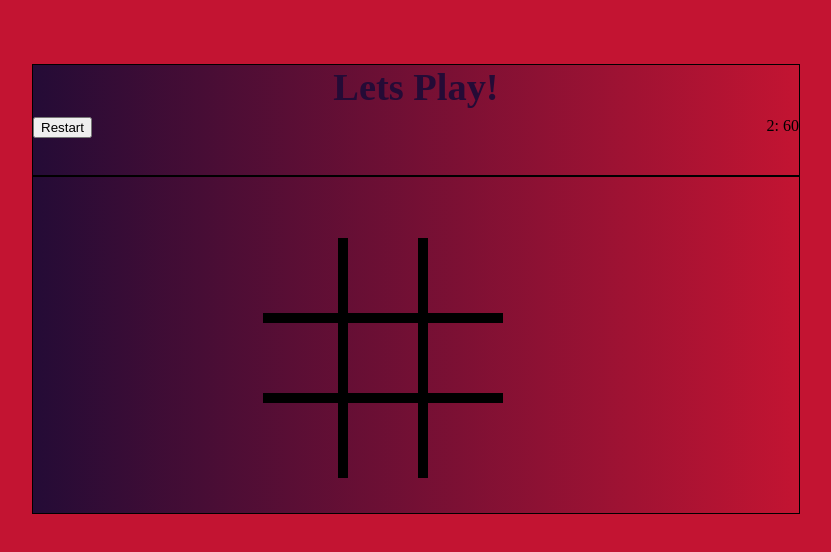
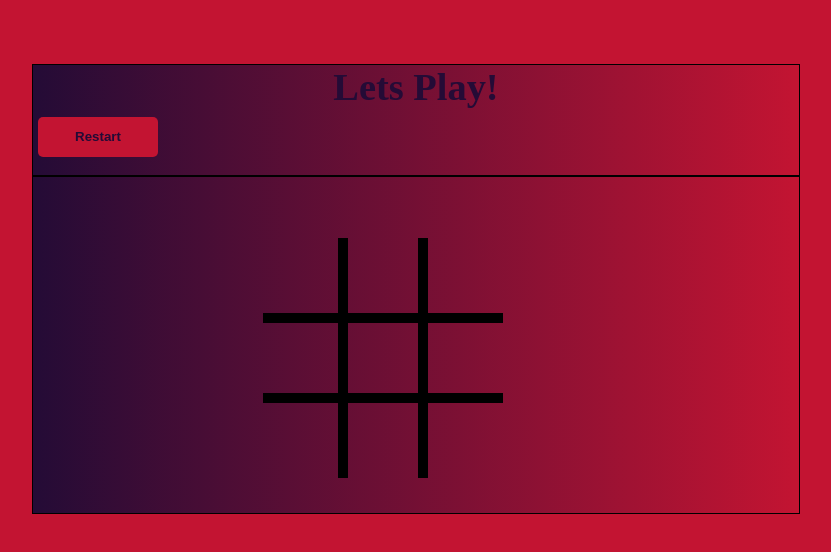
Before and after one commit to muhammadminhaj786/tic-tac-toe-game, a plain HTML site: page index.html in a window 1280 px wide. Shown: the whole page, without its empty margins (224-1055 px from the left). Drawn offline with Linux system fonts and the light colour scheme.

Commit message:
finally done

```diff
--- a/index.html
+++ b/index.html
@@ -12,8 +12,8 @@
       <div class="header">
         <p id="para">Lets Play!</p>
         <div class="btn">
-          <button onclick="restart()">Restart</button>
-          <p> <span class="mint">2</span>: <span class="sec">60</span></p>
+          <button class="btn1" onclick="restart()">Restart</button>
+          <!-- <p> <span class="mint">2</span>: <span class="sec">60</span></p> -->
         </div>
       </div>
       <div class="gameboard">
```
